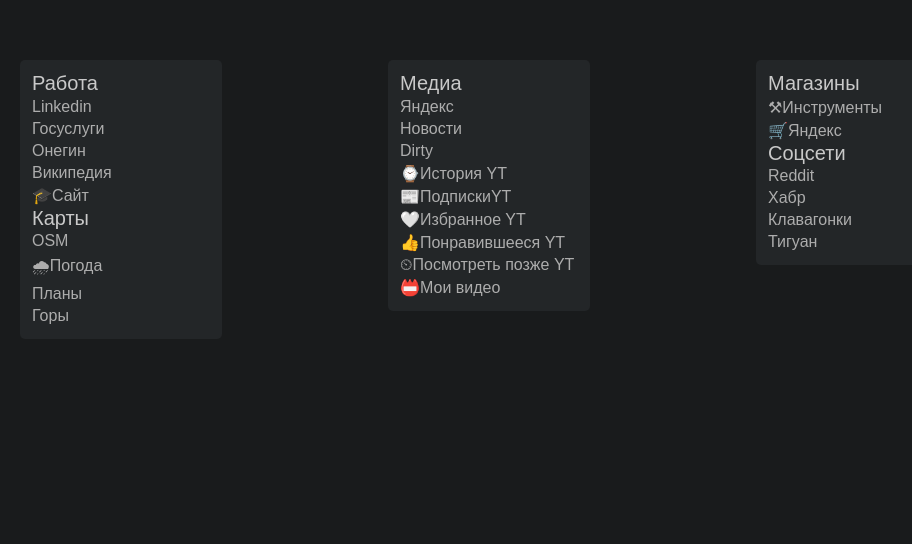
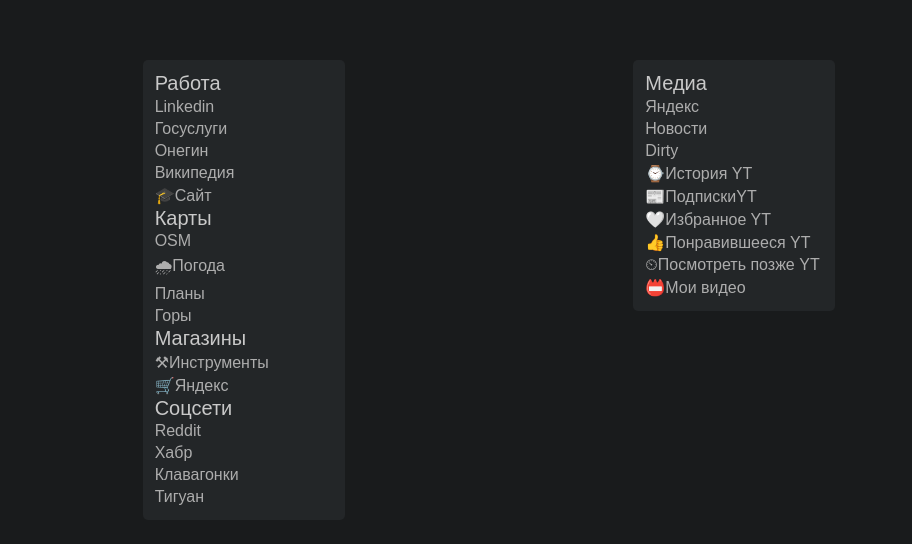
Before and after one commit to lemosbor/lemosbor.github.io, a Jekyll site: the page drafts/book.html, which Jekyll copies as it is, in a window 1280 px wide. Shown: the top 544 px of the page, without its empty margins (156-1068 px from the left). Built offline with Jekyll 4.4.1, drawn with Linux system fonts in a browser that asks for light colours; some of the changed lines change nothing that is shown.

Commit message:
Update book.html

```diff
--- a/drafts/book.html
+++ b/drafts/book.html
@@ -26,6 +26,14 @@
           <li><a href="https://www.windy.com/ru/-%D0%A2%D0%B5%D0%BC%D0%BF%D0%B5%D1%80%D0%B0%D1%82%D1%83%D1%80%D0%B0-temp?temp,54.674,43.813,4,m:fjgagIy">🌧Погода</a></li>
           <li><a href="https://nakarte.me/#m=5/56.65623/49.24072&l=Czt">Планы</a></li>
           <li><a href="https://opentopomap.org/#map=5/54.317/52.932">Горы</a></li>
+		   <h>Магазины</h>
+          <li><a href="https://www.vseinstrumenti.ru/">⚒Инструменты</a></li>
+          <li><a href="https://market.yandex.ru/">🛒Яндекс</a></li>
+                    <h>Соцсети</h>
+          <li><a href="https://reddit.com/">Reddit</a></li>
+          <li><a href="https://habr.com/ru/users/lemos/">Хабр</a></li>
+          <li><a href="https://http://klavogonki.ru/">Клавагонки</a></li>
+          <li><a href="https://forum.tiguans.ru/">Тигуан</a></li>
         </div>
       </div>
 
@@ -44,19 +52,6 @@
 
         </div>
         </div>
-
-	  <div class="category">
-        <div class="bookmarks">
-          <h>Магазины</h>
-          <li><a href="https://www.vseinstrumenti.ru/">⚒Инструменты</a></li>
-          <li><a href="https://market.yandex.ru/">🛒Яндекс</a></li>
-                    <h>Соцсети</h>
-          <li><a href="https://reddit.com/">Reddit</a></li>
-          <li><a href="https://habr.com/ru/users/lemos/">Хабр</a></li>
-          <li><a href="https://http://klavogonki.ru/">Клавагонки</a></li>
-          <li><a href="https://forum.tiguans.ru/">Тигуан</a></li>
-        </div>
-      </div>
       </div>
   </body>
 </html>
```
